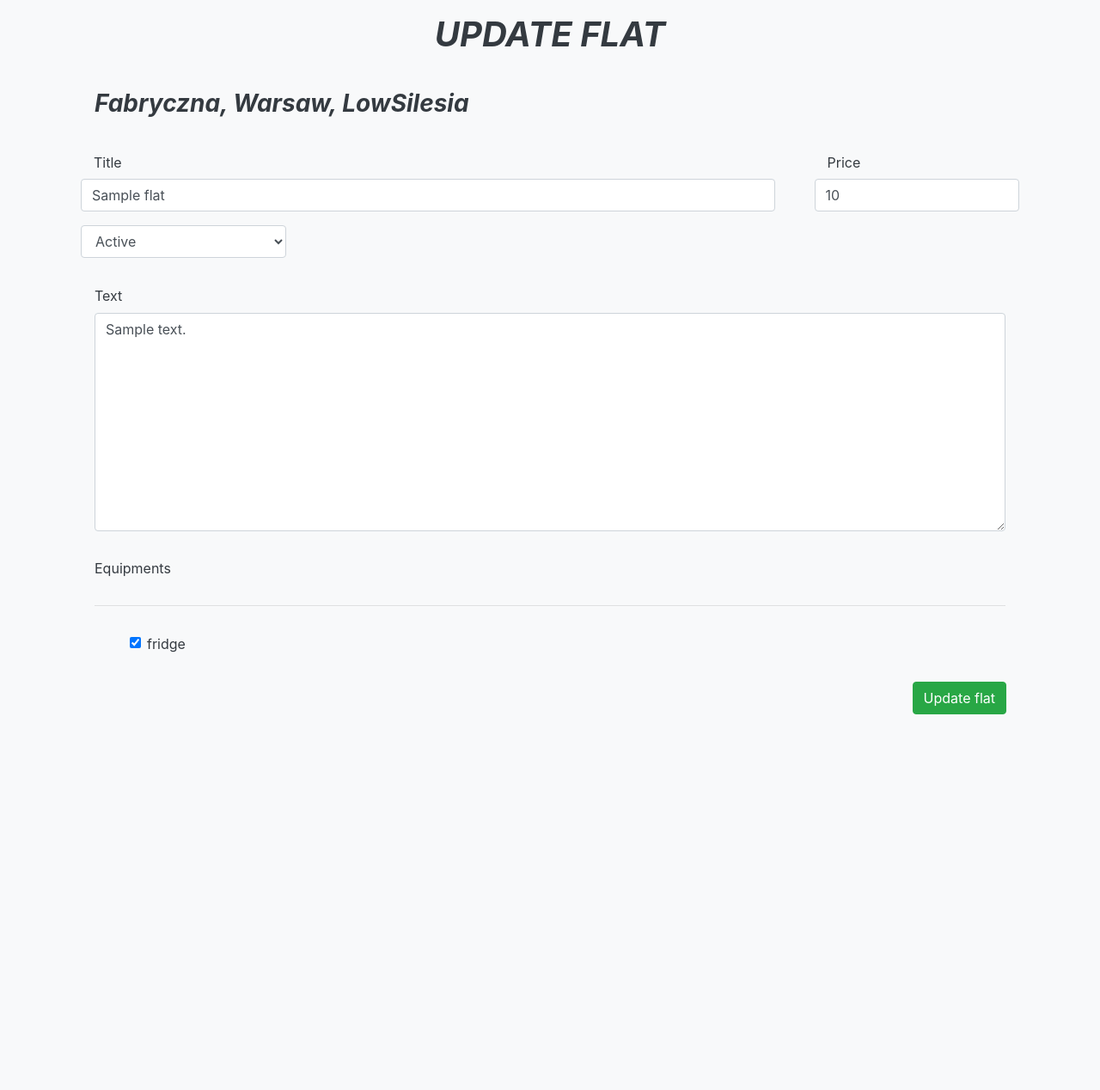
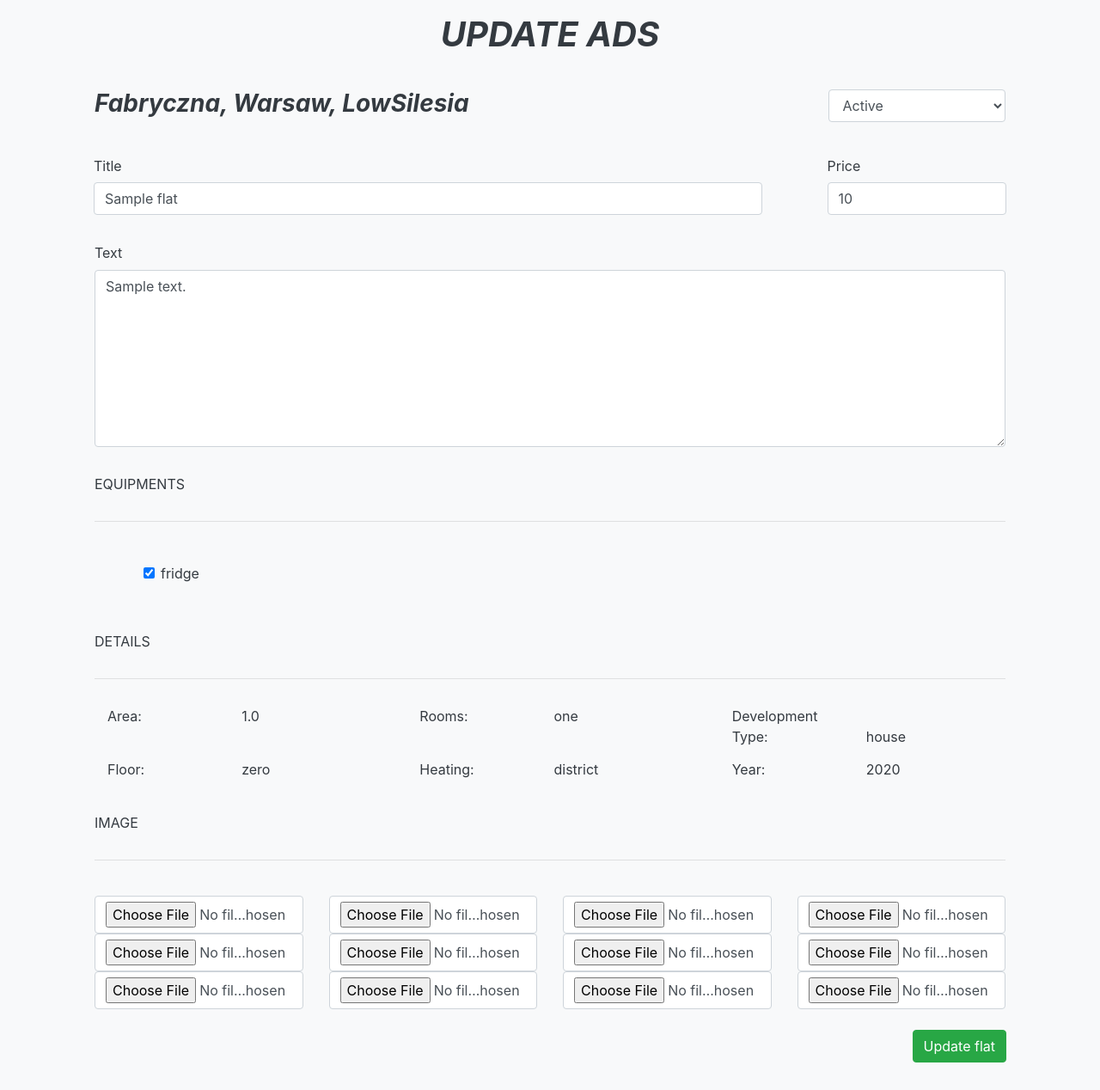
Before and after one commit to Spikey21/Flat-Rental, a Django app: page /update-flat/1/ in a window 1280 px wide. Shown: the part 56-1324 px from the top of the page at 86% size. Before the commit the page ends 887 px from the top, so only its background shows below. Run offline with Django 4.2, Linux system fonts and the light colour scheme; a user stored in the database is signed in; tables that the repository leaves empty hold one stand-in row (values such as "Sample post"); parts of the project's set-up code (start-up, migrations or seed data) failed here and were passed over; some libraries are stand-ins or nearby versions.

Commit message:
refactor details in update temp

```diff
--- a/rent_flat/flat/templates/update.html
+++ b/rent_flat/flat/templates/update.html
@@ -8,7 +8,7 @@
 
 <div class="container p-3">
         <h1 class="text-center">
-            <p class="text-uppercase font-weight-bold font-italic">Update flat</p>
+            <p class="text-uppercase font-weight-bold font-italic">Update Ads</p>
         </h1>
         <form method="post">
             <div class="row">
@@ -17,37 +17,47 @@
                         <p class="font-weight-bold font-italic">{{flat.location.district}},  {{flat.location}}</p>
                     </h3>
                 </div>
+                <div class="col-sm-3">
+                        <div class="form-row m-4">
+                            <select id="inputStatus" class="form-control" name="status">
+                            <option value="{{flat.status}}">{{ flat.get_status_display }}</option>
+                            {% for value,text in form.status.field.choices  %}
+                                {% if flat.status not in value %}
+                                    <option value="{{ value }}">{{ text }}</option>
+                                {% endif %}
+                            {% endfor %}
+                        </select>
+                        </div>
+                </div>
                 <div class="col-sm-9">
                     <div class="form-group m-2">
-                        <label  class="col-sm-6 col-form-label">Title</label>
-                        {{form.title}}
+                        <label for="inputTitle" class="col-sm-6 col-form-label">Title</label>
+                        <div class="col-sm-12">
+                            <input type="text" class="form-control" id="inputTitle" value="{{flat.title}}" name="title">
+                        </div>
                     </div>
                 </div>
                 <div class="col-sm-3">
                     <div class="form-group m-2">
-                        <label class="col-sm-6 col-form-label">Price</label>
-                        {{form.price}}
-
+                        <label for="inputPrice" class="col-sm-6 col-form-label">Price</label>
+                        <div class="col-sm-12">
+                            <input type="number" class="form-control" id="inputPrice" name="price" value="{{flat.price}}">
+                        </div>
                     </div>
-                </div>
-                <div class="col-sm-3">
-                        <div class="form-row m-2">
-                            {{form.status}}
-                        </div>
                 </div>
             </div>
             <div class="form-group m-4">
-                <label >Text</label>
-                {{form.text}}
+                <label for="textarea">Text</label>
+                <textarea class="form-control" id="textarea" rows="8" name="text">{{flat.text}}</textarea>
             </div>
             <div class="form-group m-4">
-                <label for="inputEquipment" class="col-form-label">Equipments</label>
+                <label for="inputEquipment" class="col-form-label">EQUIPMENTS</label>
                 <hr class="my-4">
                <div class="form-check" id="inputEquipment">
                     <div class="form-row m-2">
                         {% for value,text in form.equipment.field.choices  %}
                             <div class="col-sm-3" >
-								<div class="form-group m-2">
+								<div class="form-group m-4">
                                     {% if value not in equipments %}
                                             <div class="form-check">
                                                 <input class="form-check-input" type="checkbox" value={{value}} name="equipment"> {{ text }}
@@ -63,8 +73,58 @@
                     </div>
                 </div>
             </div>
-
+            <div class="form-group m-4">
+                <label for="inputDetail" class="col-form-label">DETAILS</label>
+                <hr class="my-4">
+                <div class="form-group row items-group" id="inputDetail">
+                    <div class="col-sm-4 ">
+                        <label for="Area" class="col-sm-6 col-form-label">Area: </label>
+                        <a class="text-center" id="Area">{{flat.detail.area}}</a>
+                    </div>
+                    <div class="col-sm-4">
+                        <label for="Rooms" class="col-sm-6 col-form-label">Rooms: </label>
+                        <a class="text-center" id="Rooms">{{flat.detail.rooms}}</a>
+                    </div>
+                    <div class="col-sm-4">
+                        <label for="DevType" class="col-sm-6 col-form-label">Development Type: </label>
+                        <a class="text-center" id="DevType">{{flat.detail.development_type}}</a>
+                    </div>
+                    <div class="col-sm-4">
+                        <label for="Floor" class="col-sm-6 col-form-label">Floor: </label>
+                        <a class="text-center" id="Floor">{{flat.detail.floor}}</a>
+                    </div>
+                    <div class="col-sm-4">
+                        <label for="Heating" class="col-sm-6 col-form-label">Heating: </label>
+                        <a class="text-center" id="Heating">{{flat.detail.heating}}</a>
+                    </div>
+                    <div class="col-sm-4">
+                        <label for="Year" class="col-sm-6 col-form-label">Year: </label>
+                        <a class="text-center" id="Year">{{flat.detail.year}}</a>
+                    </div>
+                </div>
+            </div>
             {% csrf_token %}
+            <div class="form-group m-4">
+                <label for="inputImage" class="col-form-label">IMAGE</label>
+                <hr class="my-4">
+                <div class="col-sm-6" id="InputImage">
+                    {% if flat.images %}
+                    <div class="form-group row items-group">
+                            <div class="col-sm-3 ">
+                                <img src="{{flat.images.url}}" class="rounded mx-auto d-block">
+                            </div>
+                    </div>
+                    {% endif %}
+                </div>
+                <div class="form-group row items-group">
+                    {% for form in image_items %}
+                        <div class="col-sm-3 ">
+                            {{ form.image.errors }}
+                            {{ form.image}}
+                        </div>
+                    {% endfor %}
+                </div>
+            </div>
             <div class="form-group row m-2">
                 <div class="col-sm-12 text-right">
                     <button type="submit" class="btn btn-success">Update flat</button>
--- a/rent_flat/flat/views.py
+++ b/rent_flat/flat/views.py
@@ -89,7 +89,22 @@ class FlatUpdateView(LoginRequiredMixin, UpdateView):
     def get_context_data(self, **kwargs):
         context = super(FlatUpdateView, self).get_context_data(**kwargs)
         context['equipments'] = Equip.objects.filter(flat=self.object).values_list('id', flat=True)
+        if self.request.POST:
+            context['image_items'] = ImageInlineFormSet(self.request.POST, prefix='image_item_set')
+        else:
+            context['image_items'] = ImageInlineFormSet(prefix='image_item_set')
         return context
+
+    def form_valid(self, form):
+        context = self.get_context_data()
+        formset_image = context['image_items']
+        form.instance.user = self.request.user
+        self.object = form.save()
+        if self.object.id != None:
+            if form.is_valid() and formset_image.is_valid():
+                formset_image.instance = self.object
+                formset_image.save()
+        return super(FlatUpdateView, self).form_valid(form)
 
 
 class FlatDetailUpdateView(LoginRequiredMixin, UpdateView):
```
